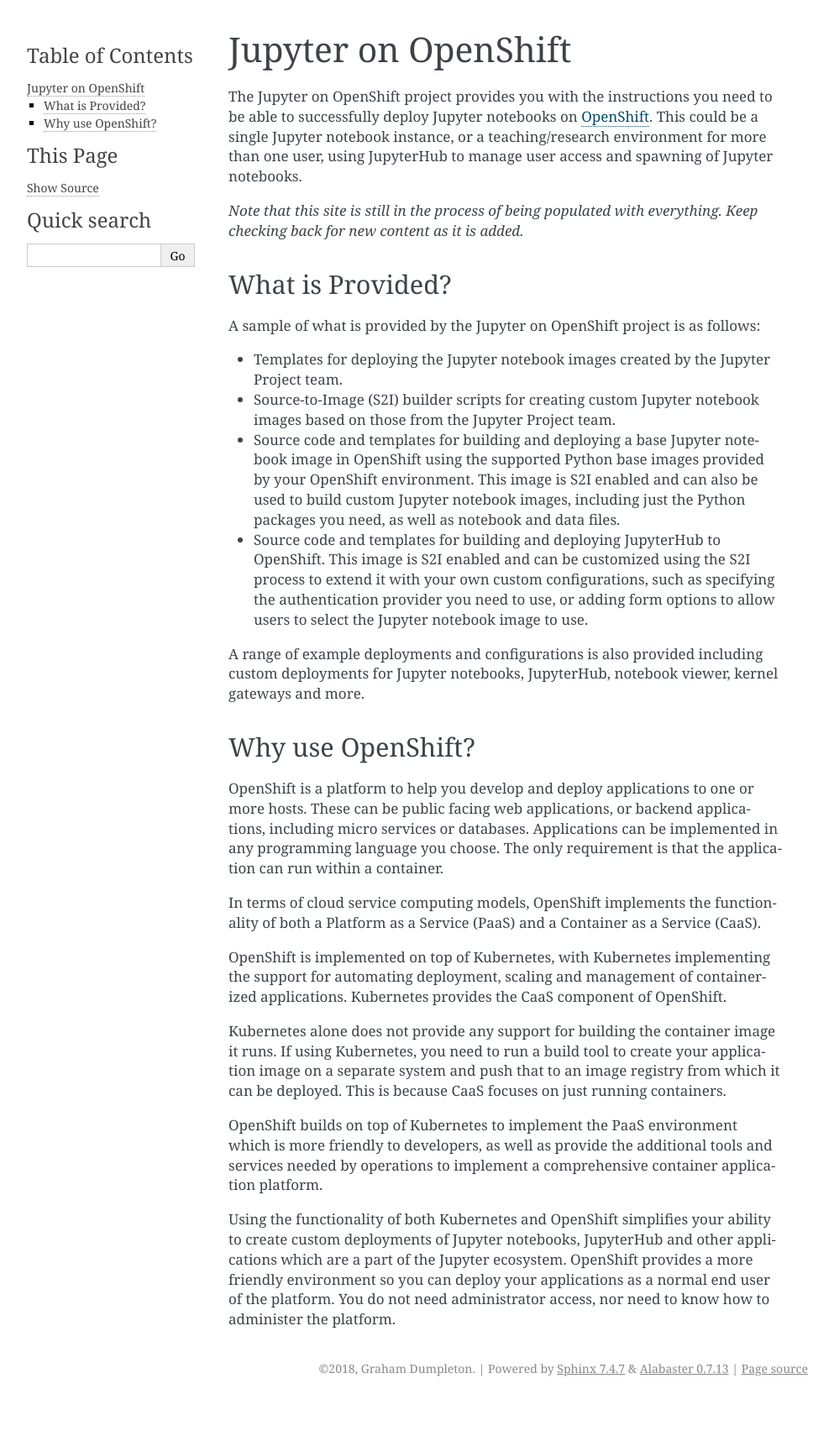
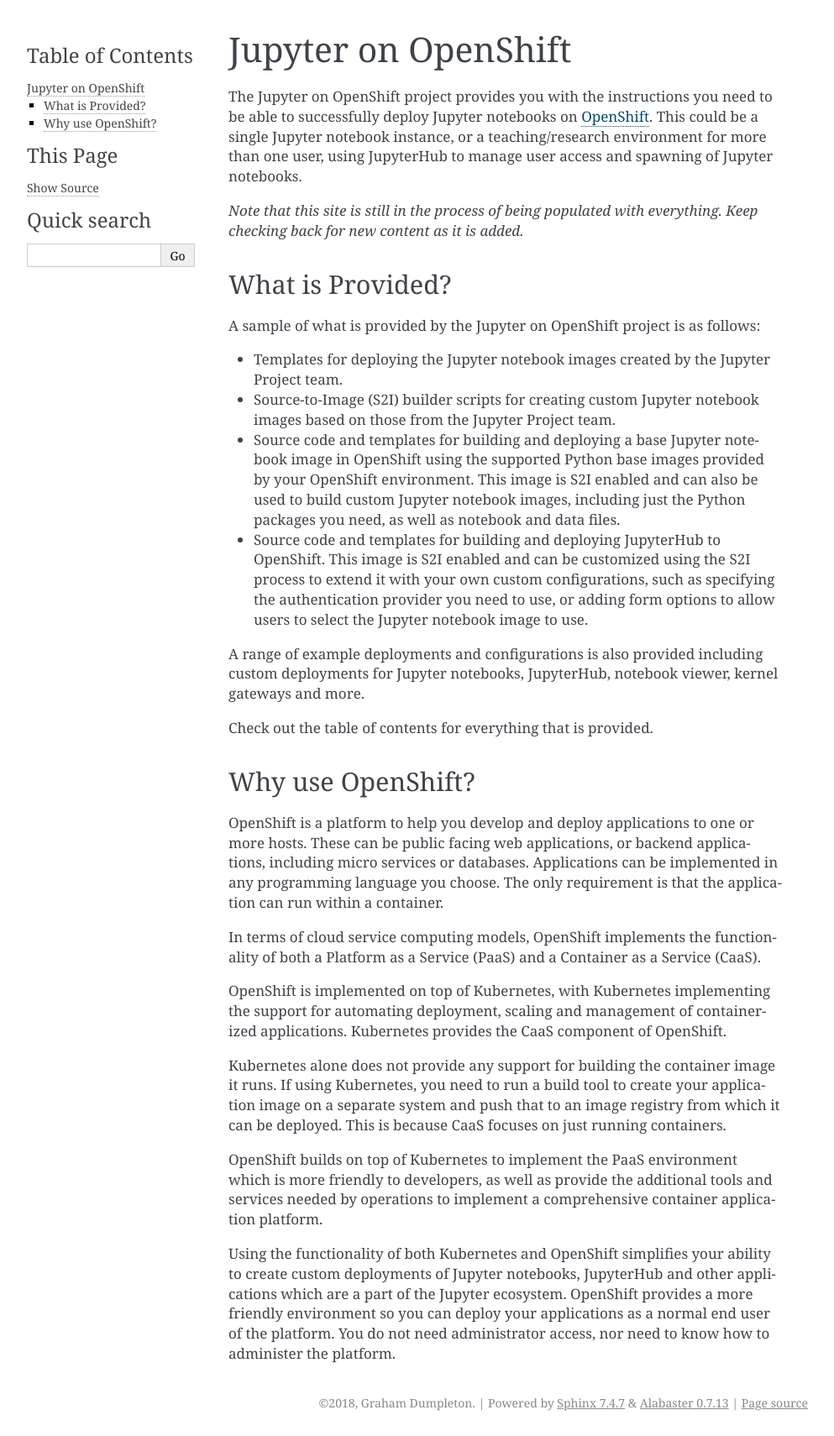
Before and after one commit to jupyter-on-openshift/www-jupyteronopenshift-org, a Sphinx documentation site: the page built from source/index.rst, in a window 1280 px wide. Shown: the whole page at 84% size, without its empty margins (148-1141 px from the left). Built offline with Sphinx 7.4.7, drawn with Linux system fonts in a browser that asks for light colours; before the commit the page ends 1669 px from its top, so only the background shows below that.

Commit message:
Reference table of contents.

```diff
--- a/source/index.rst
+++ b/source/index.rst
@@ -44,6 +44,8 @@ A range of example deployments and configurations is also provided
 including custom deployments for Jupyter notebooks, JupyterHub, notebook
 viewer, kernel gateways and more.
 
+Check out the table of contents for everything that is provided.
+
 Why use OpenShift?
 ------------------
 
```
